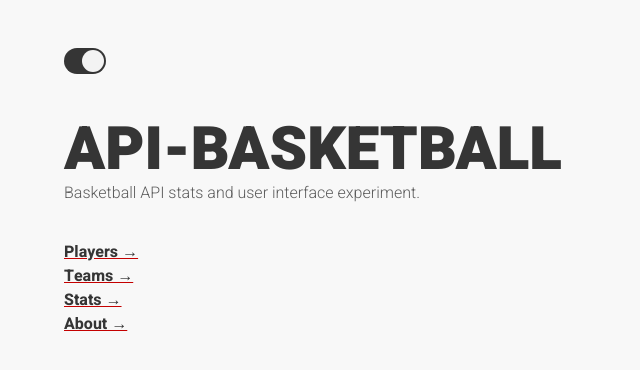
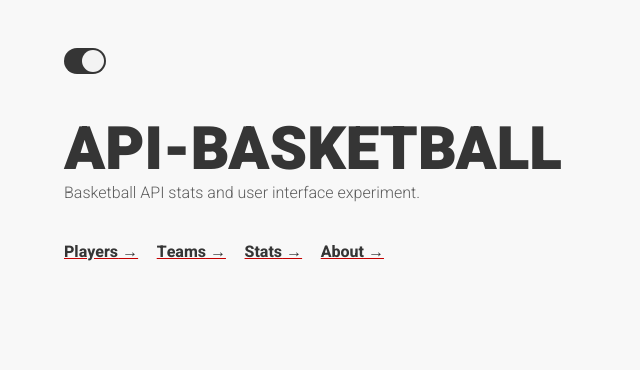
Before and after one commit to amirardalan/basketball, a Next.js app: page / in a window 1280 px wide. Shown: the top 370 px of the page, without its empty margins (0-640 px from the left). Built offline with nearby package versions, Linux system fonts and the light colour scheme; no server answers.

Commit message:
Improve markup

```diff
--- a/pages/index.tsx
+++ b/pages/index.tsx
@@ -3,6 +3,7 @@ import Container from '@/components/Container'
 import { homeContent } from '@/data/content'
 import { GetStaticProps } from 'next'
 import Link from 'next/link'
+import { redirect } from 'next/dist/server/api-utils'
 
 export const getStaticProps: GetStaticProps = async () => {
   try {
@@ -20,6 +21,16 @@ export default function Home({ home }) {
     },
     p: {
       fontWeight: 300,
+    }
+  })
+
+  const styleLinks = css({
+    maxWidth: 320,
+    display: 'flex',
+    flexDirection: 'row',
+    justifyContent: 'space-between',
+    'h2:after': {
+      content: '" →"',
     }
   })
 
@@ -43,29 +54,29 @@ export default function Home({ home }) {
 
         </div>
 
-        <div>
+        <div css={styleLinks}>
 
           <Link href="/">
             <a>
-              <h2>Players &rarr;</h2>
+              <h2>Players</h2>
             </a>
           </Link>
 
           <Link href="/">
             <a>
-              <h2>Teams &rarr;</h2>
+              <h2>Teams</h2>
             </a>
           </Link>
 
           <Link href="/">
             <a>
-              <h2>Stats &rarr;</h2>
+              <h2>Stats</h2>
             </a>
           </Link>
 
           <Link href="/">
             <a>
-              <h2>About &rarr;</h2>
+              <h2>About</h2>
             </a>
           </Link>
 
```
